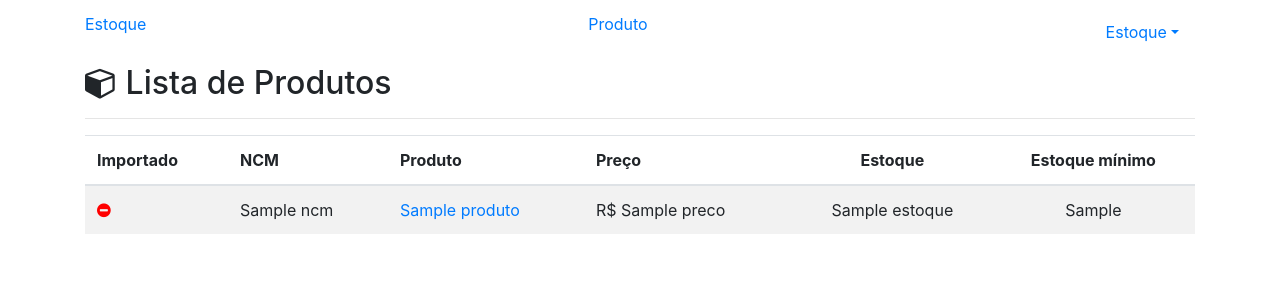
After one commit to VictorHolanda21/estoque-django, a Django app: template projeto/produto/templates/produto_list.html in a window 1280 px wide. The commit adds this page. Shown: the top 300 px of the page. Run offline with Django 3.2, Linux system fonts and the light colour scheme; the template is opened without the code that fills it: most values are stand-ins (such as "Sample title", 1, 10 or a date in 2020); some libraries are stand-ins or nearby versions.

Commit message:
Adicionado produto_list

```diff
--- a/projeto/core/templates/base.html
+++ b/projeto/core/templates/base.html
@@ -14,6 +14,12 @@
     <title>Estoque</title>
 
     {% block css %}{% endblock css %}
+
+    <style type="text/css">
+
+        .estoque-ok {color: green;}
+        .estoque-nok {color: red;}
+    </style>
 
   </head>
   <body>
--- a/projeto/core/templates/includes/nav.html
+++ b/projeto/core/templates/includes/nav.html
@@ -2,17 +2,17 @@
 
     <nav class="site-header sticky-top py-1">
       <div class="container d-flex flex-column flex-md-row justify-content-between">
-        <a class="py-2" href="#">
+        <a class="py-2" href="{% url 'core:index' %}">
           Estoque
         </a>
 
-        <a class="py-2 d-none d-md-inline-block" href="#">Produto</a>
+        <a class="py-2 d-none d-md-inline-block" href="{% url 'produto:produto_list' %}">Produto</a>
 
         <li class="py-2 d-none d-md-inline-block nav-item-dropdown" >
-          <a class="nav-link dropdown-toggle" href="#" id="dropdown01" data-toggle="dropdown" aria-haspoup="true" aria-expanded="false">Estoque</a>
+          <a class="nav-link dropdown-toggle" href="#" id="dropdown01" data-toggle="dropdown" aria-haspoup="true" aria-expanded="false"> Estoque</a>
           <div class="dropdown-menu" aria-labelledby="dropdown01">
-            <a class="dropdown-item" href="#">Entrada</a>
-            <a class="dropdown-item" href="#">Saída</a>
+            <a class="dropdown-item" href="#"><i class="fa fa-arrow-up estoque-ok"></i> Entrada</a>
+            <a class="dropdown-item" href="#"><i class="fa fa-arrow-down estoque-nok"></i> Saída</a>
           </div>
         </li>
 
--- /dev/null
+++ b/projeto/produto/templates/produto_list.html
@@ -0,0 +1,46 @@
+{% extends "base.html" %}
+
+{% block content %}
+
+	<div class="container">
+		<class class="page-header">
+			<h2><i class="fa fa-cube"></i> Lista de Produtos</h2>
+			<hr>
+		</class>
+
+		{% if object_list %}
+			<table class="table table-striped">
+				<thead>
+					<th>Importado</th>
+					<th>NCM</th>
+					<th>Produto</th>
+					<th>Preço</th>
+					<th class="text-center">Estoque</th>
+					<th class="text-center">Estoque mínimo</th>
+				</thead>
+				<tbody>
+					{% for object in object_list%}
+						<tr>
+							<td>
+								{% if object.importado%}
+									<i class="fa fa-check-circle estoque-ok"></i>
+								{% else %}
+									<i class="fa fa-minus-circle estoque-nok"></i>
+								{% endif%}
+							</td>
+							<td>{{ object.ncm}}</td>
+							<td><a href="#">{{ object.produto}}</a></td>
+							<td>R$ {{ object.preco}}</td>
+							<td class="text-center">{{ object.estoque}}</td>
+							<td class="text-center">{{ object.estoque_minimo}}</td>
+						</tr>
+					{% endfor %}
+				</tbody>
+
+			</table>
+		{% else %}
+			<p class="alert alert-warning">Lista Vazia.</p>
+		{% endif %}
+	</div>
+
+{% endblock content %}
--- a/projeto/urls.py
+++ b/projeto/urls.py
@@ -19,5 +19,6 @@ from django.urls import path, include
 
 urlpatterns = [
     path('', include('projeto.core.urls')),
+    path('produto/', include('projeto.produto.urls')),
     path('admin/', admin.site.urls),
 ]
```
Also changed, not shown: projeto/produto/urls.py (added, +9 -0 lines), projeto/produto/views.py (+8 -0 lines).
